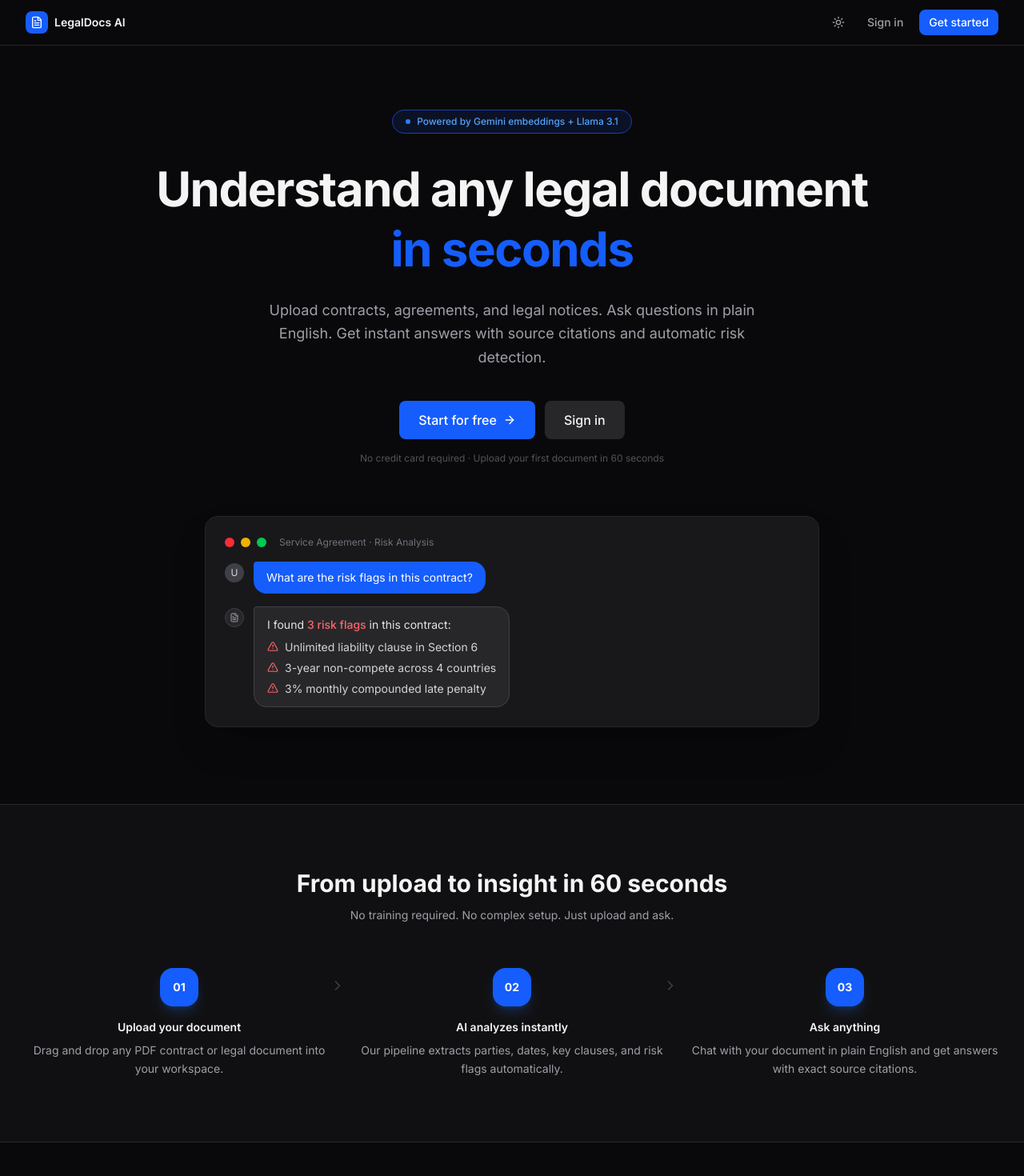
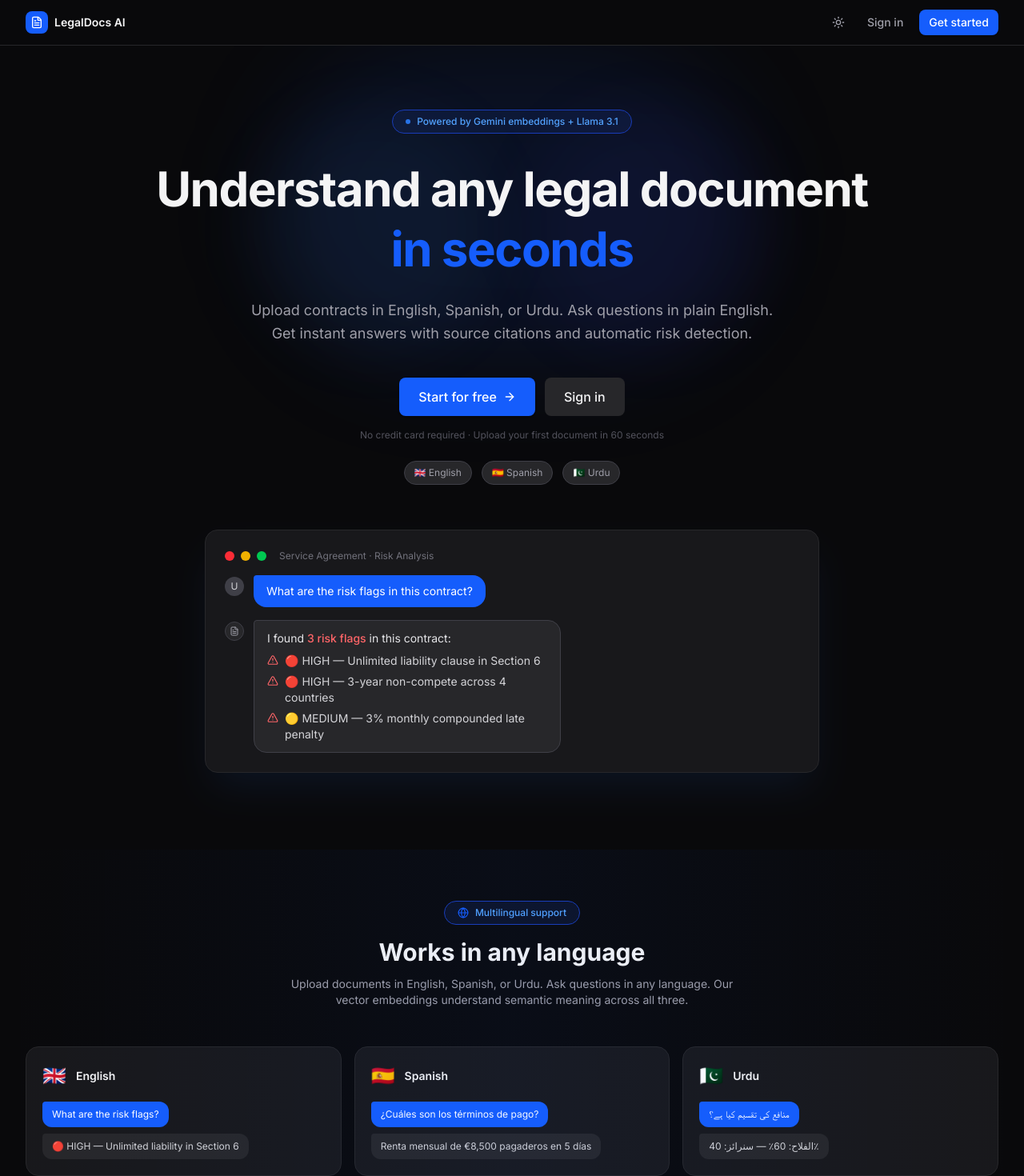
Before and after one commit to TabarakAllahKhan/Smart_Legal_Document_Intelligence, a React (Vite) app in the folder frontend/: page / in a window 1280 px wide. Shown: the top 1470 px of the page at 80% size. Built offline with nearby package versions, Linux system fonts and the light colour scheme.

Commit message:
feat: update README and enhance chat functionality with multilingual support; add language detection and system prompts for risk mitigation

```diff
--- a/frontend/src/components/chat/ChatWindow.tsx
+++ b/frontend/src/components/chat/ChatWindow.tsx
@@ -18,9 +18,17 @@ interface Message {
 interface ChatWindowProps {
   messages: Message[]
   loading: boolean
+  onSuggestedQuestion: (question: string) => void
 }
 
-export default function ChatWindow({ messages, loading }: ChatWindowProps) {
+const suggestions = [
+  'What are the risk flags and how do I handle them?',
+  'Summarize this contract',
+  'What are the payment terms?',
+  'What is the termination clause?'
+]
+
+export default function ChatWindow({ messages, loading, onSuggestedQuestion }: ChatWindowProps) {
   const bottomRef = useRef<HTMLDivElement>(null)
 
   useEffect(() => {
@@ -38,9 +46,22 @@ export default function ChatWindow({ messages, loading }: ChatWindowProps) {
           <p className="text-sm font-medium text-zinc-900 dark:text-zinc-100">
             Ask anything about this document
           </p>
-          <p className="text-xs text-zinc-500 dark:text-zinc-400 mt-1">
-            Try "What are the payment terms?" or "What are the risk flags?"
+          <p className="text-xs text-zinc-500 dark:text-zinc-400 mt-1 mb-6">
+            Get instant answers with source citations
           </p>
+
+          {/* quick suggestion buttons */}
+          <div className="flex flex-wrap gap-2 justify-center max-w-lg">
+            {suggestions.map((suggestion) => (
+              <button
+                key={suggestion}
+                onClick={() => onSuggestedQuestion(suggestion)}
+                className="text-xs px-3 py-2 rounded-xl border border-zinc-200 dark:border-zinc-700 text-zinc-600 dark:text-zinc-400 hover:border-blue-500 hover:text-blue-600 dark:hover:border-blue-500 dark:hover:text-blue-400 bg-white dark:bg-zinc-900 transition-all duration-200 cursor-pointer"
+              >
+                {suggestion}
+              </button>
+            ))}
+          </div>
         </div>
       )}
 
--- a/frontend/src/pages/ChatPage.tsx
+++ b/frontend/src/pages/ChatPage.tsx
@@ -159,7 +159,11 @@ export default function ChatPage() {
           )}
 
           {/* messages */}
-          <ChatWindow messages={messages} loading={loading} />
+          <ChatWindow
+             messages={messages}
+             loading={loading}
+             onSuggestedQuestion={handleSend}
+              />
 
           {/* input */}
           <ChatInput
--- a/frontend/src/pages/LandingPage.tsx
+++ b/frontend/src/pages/LandingPage.tsx
@@ -1,7 +1,8 @@
 import { useNavigate } from 'react-router-dom'
 import {
   FileText, Shield, Zap, Search, AlertTriangle,
-  MessageSquare, ChevronRight, Check, ArrowRight
+  MessageSquare, ChevronRight, Check, ArrowRight,
+  Globe
 } from 'lucide-react'
 import Navbar from '../components/layout/Navbar'
 import Button from '../components/ui/Button'
@@ -33,6 +34,11 @@ const features = [
     description: 'Your documents never leave your workspace. JWT auth, httpOnly cookies, and encrypted storage protect every file.'
   },
   {
+    icon: Globe,
+    title: 'Multilingual support',
+    description: 'Upload contracts in English, Spanish, or Urdu. Ask questions in any language and get answers in the same language.'
+  },
+  {
     icon: FileText,
     title: 'Multi-document',
     description: 'Maintain separate workspaces per document with full conversation history across all your contracts.'
@@ -40,7 +46,7 @@ const features = [
 ]
 
 const steps = [
-  { step: '01', title: 'Upload your document', description: 'Drag and drop any PDF contract or legal document into your workspace.' },
+  { step: '01', title: 'Upload your document', description: 'Drag and drop any PDF contract or legal document in English, Spanish, or Urdu.' },
   { step: '02', title: 'AI analyzes instantly', description: 'Our pipeline extracts parties, dates, key clauses, and risk flags automatically.' },
   { step: '03', title: 'Ask anything', description: 'Chat with your document in plain English and get answers with exact source citations.' }
 ]
@@ -66,6 +72,27 @@ const testimonials = [
   }
 ]
 
+const languages = [
+  {
+    flag: '🇬🇧',
+    language: 'English',
+    question: 'What are the risk flags?',
+    answer: '🔴 HIGH — Unlimited liability in Section 6'
+  },
+  {
+    flag: '🇪🇸',
+    language: 'Spanish',
+    question: '¿Cuáles son los términos de pago?',
+    answer: 'Renta mensual de €8,500 pagaderos en 5 días'
+  },
+  {
+    flag: '🇵🇰',
+    language: 'Urdu',
+    question: 'منافع کی تقسیم کیا ہے؟',
+    answer: 'الفلاح: 60٪ — سنرائز: 40٪'
+  }
+]
+
 export default function LandingPage() {
   const navigate = useNavigate()
 
@@ -74,7 +101,14 @@ export default function LandingPage() {
       <Navbar />
 
       {/* hero */}
-      <section className="max-w-7xl mx-auto px-4 sm:px-6 lg:px-8 pt-20 pb-24 text-center">
+      <section className="relative max-w-7xl mx-auto px-4 sm:px-6 lg:px-8 pt-20 pb-24 text-center overflow-hidden">
+
+        {/* blue glow background */}
+        <div className="absolute top-0 left-1/2 -translate-x-1/2 w-[600px] h-[400px] bg-blue-600/20 dark:bg-blue-600/10 rounded-full blur-3xl pointer-events-none" />
+        <div className="absolute top-20 left-1/4 w-[300px] h-[300px] bg-blue-400/10 dark:bg-blue-400/5 rounded-full blur-2xl pointer-events-none" />
+        <div className="absolute top-20 right-1/4 w-[300px] h-[300px] bg-indigo-600/10 dark:bg-indigo-600/5 rounded-full blur-2xl pointer-events-none" />
+
+        <div className="relative">
           <div className="inline-flex items-center gap-2 bg-blue-50 dark:bg-blue-900/20 border border-blue-200 dark:border-blue-800 rounded-full px-4 py-1.5 mb-8">
             <div className="w-1.5 h-1.5 bg-blue-500 rounded-full animate-pulse" />
             <span className="text-xs font-medium text-blue-700 dark:text-blue-400">
@@ -88,7 +122,7 @@ export default function LandingPage() {
           </h1>
 
           <p className="mt-6 text-lg text-zinc-600 dark:text-zinc-400 max-w-2xl mx-auto leading-relaxed">
-          Upload contracts, agreements, and legal notices. Ask questions in plain English.
+            Upload contracts in English, Spanish, or Urdu. Ask questions in plain English.
             Get instant answers with source citations and automatic risk detection.
           </p>
 
@@ -106,8 +140,20 @@ export default function LandingPage() {
             No credit card required · Upload your first document in 60 seconds
           </p>
 
+          {/* language badges */}
+          <div className="flex items-center justify-center gap-3 mt-6 flex-wrap">
+            {['🇬🇧 English', '🇪🇸 Spanish', '🇵🇰 Urdu'].map((lang) => (
+              <span
+                key={lang}
+                className="text-xs px-3 py-1.5 rounded-full bg-zinc-100 dark:bg-zinc-800 border border-zinc-200 dark:border-zinc-700 text-zinc-600 dark:text-zinc-400"
+              >
+                {lang}
+              </span>
+            ))}
+          </div>
+
           {/* hero card */}
-        <div className="mt-16 max-w-3xl mx-auto bg-zinc-950 dark:bg-zinc-900 rounded-2xl border border-zinc-800 p-6 text-left shadow-2xl">
+          <div className="mt-14 max-w-3xl mx-auto bg-zinc-950 dark:bg-zinc-900 rounded-2xl border border-zinc-800 p-6 text-left shadow-2xl shadow-blue-500/10">
             <div className="flex items-center gap-2 mb-4">
               <div className="w-3 h-3 rounded-full bg-red-500" />
               <div className="w-3 h-3 rounded-full bg-yellow-500" />
@@ -134,20 +180,68 @@ export default function LandingPage() {
                   <ul className="flex flex-col gap-1.5 text-zinc-300">
                     <li className="flex items-start gap-2">
                       <AlertTriangle className="w-3.5 h-3.5 text-red-400 shrink-0 mt-0.5" />
-                    Unlimited liability clause in Section 6
+                      🔴 HIGH — Unlimited liability clause in Section 6
                     </li>
                     <li className="flex items-start gap-2">
                       <AlertTriangle className="w-3.5 h-3.5 text-red-400 shrink-0 mt-0.5" />
-                    3-year non-compete across 4 countries
+                      🔴 HIGH — 3-year non-compete across 4 countries
                     </li>
                     <li className="flex items-start gap-2">
                       <AlertTriangle className="w-3.5 h-3.5 text-red-400 shrink-0 mt-0.5" />
-                    3% monthly compounded late penalty
+                      🟡 MEDIUM — 3% monthly compounded late penalty
                     </li>
                   </ul>
                 </div>
               </div>
             </div>
+          </div>
+        </div>
+      </section>
+
+      {/* multilingual section */}
+      <section className="relative max-w-7xl mx-auto px-4 sm:px-6 lg:px-8 py-16">
+        <div className="absolute inset-0 bg-gradient-to-r from-transparent via-blue-600/5 to-transparent pointer-events-none rounded-3xl" />
+
+        <div className="text-center mb-12">
+          <div className="inline-flex items-center gap-2 bg-blue-50 dark:bg-blue-900/20 border border-blue-200 dark:border-blue-800 rounded-full px-4 py-1.5 mb-4">
+            <Globe className="w-3.5 h-3.5 text-blue-600" />
+            <span className="text-xs font-medium text-blue-700 dark:text-blue-400">
+              Multilingual support
+            </span>
+          </div>
+          <h2 className="text-2xl sm:text-3xl font-bold text-zinc-900 dark:text-zinc-100">
+            Works in any language
+          </h2>
+          <p className="mt-3 text-zinc-500 dark:text-zinc-400 text-sm max-w-xl mx-auto">
+            Upload documents in English, Spanish, or Urdu. Ask questions in any language.
+            Our vector embeddings understand semantic meaning across all three.
+          </p>
+        </div>
+
+        <div className="grid grid-cols-1 sm:grid-cols-3 gap-4">
+          {languages.map((lang, i) => (
+            <div
+              key={i}
+              className="bg-white dark:bg-zinc-900 border border-zinc-200 dark:border-zinc-800 rounded-2xl p-5 hover:border-blue-300 dark:hover:border-blue-700 hover:shadow-lg hover:shadow-blue-500/5 transition-all duration-200"
+            >
+              <div className="flex items-center gap-3 mb-4">
+                <span className="text-2xl">{lang.flag}</span>
+                <span className="text-sm font-semibold text-zinc-900 dark:text-zinc-100">
+                  {lang.language}
+                </span>
+              </div>
+
+              {/* mock chat */}
+              <div className="flex flex-col gap-2">
+                <div className="bg-blue-600 text-white text-xs px-3 py-2 rounded-xl rounded-tl-sm self-start max-w-full">
+                  {lang.question}
+                </div>
+                <div className="bg-zinc-100 dark:bg-zinc-800 text-zinc-700 dark:text-zinc-300 text-xs px-3 py-2 rounded-xl rounded-tl-sm self-start max-w-full">
+                  {lang.answer}
+                </div>
+              </div>
+            </div>
+          ))}
         </div>
       </section>
 
@@ -166,7 +260,7 @@ export default function LandingPage() {
           <div className="grid grid-cols-1 sm:grid-cols-3 gap-8">
             {steps.map((step, i) => (
               <div key={i} className="flex flex-col items-center text-center relative">
-                <div className="w-12 h-12 bg-blue-600 rounded-2xl flex items-center justify-center mb-4 shadow-lg shadow-blue-500/20">
+                <div className="w-12 h-12 bg-blue-600 rounded-2xl flex items-center justify-center mb-4 shadow-lg shadow-blue-500/30">
                   <span className="text-white font-bold text-sm">{step.step}</span>
                 </div>
                 {i < steps.length - 1 && (
@@ -185,7 +279,9 @@ export default function LandingPage() {
       </section>
 
       {/* features */}
-      <section className="max-w-7xl mx-auto px-4 sm:px-6 lg:px-8 py-20">
+      <section className="relative max-w-7xl mx-auto px-4 sm:px-6 lg:px-8 py-20">
+        <div className="absolute bottom-0 left-1/2 -translate-x-1/2 w-[500px] h-[300px] bg-blue-600/10 dark:bg-blue-600/5 rounded-full blur-3xl pointer-events-none" />
+
         <div className="text-center mb-14">
           <h2 className="text-2xl sm:text-3xl font-bold text-zinc-900 dark:text-zinc-100">
             Everything you need to understand any contract
@@ -196,13 +292,13 @@ export default function LandingPage() {
           </p>
         </div>
 
-        <div className="grid grid-cols-1 sm:grid-cols-2 lg:grid-cols-3 gap-6">
+        <div className="grid grid-cols-1 sm:grid-cols-2 lg:grid-cols-3 gap-6 relative">
           {features.map((feature, i) => (
             <div
               key={i}
-              className="bg-white dark:bg-zinc-900 border border-zinc-200 dark:border-zinc-800 rounded-2xl p-6 hover:border-zinc-300 dark:hover:border-zinc-700 hover:shadow-md transition-all duration-200"
+              className="bg-white dark:bg-zinc-900 border border-zinc-200 dark:border-zinc-800 rounded-2xl p-6 hover:border-blue-300 dark:hover:border-blue-700 hover:shadow-lg hover:shadow-blue-500/5 transition-all duration-200"
             >
-              <div className="w-9 h-9 bg-blue-50 dark:bg-blue-900/20 rounded-xl flex items-center justify-center mb-4">
+              <div className="w-9 h-9 bg-blue-50 dark:bg-blue-900/30 rounded-xl flex items-center justify-center mb-4">
                 <feature.icon className="w-4 h-4 text-blue-600" />
               </div>
               <h3 className="text-sm font-semibold text-zinc-900 dark:text-zinc-100 mb-2">
@@ -229,13 +325,13 @@ export default function LandingPage() {
             {testimonials.map((t, i) => (
               <div
                 key={i}
-                className="bg-white dark:bg-zinc-900 border border-zinc-200 dark:border-zinc-800 rounded-2xl p-6"
+                className="bg-white dark:bg-zinc-900 border border-zinc-200 dark:border-zinc-800 rounded-2xl p-6 hover:shadow-md transition-all duration-200"
               >
                 <p className="text-sm text-zinc-600 dark:text-zinc-400 leading-relaxed mb-4">
                   "{t.text}"
                 </p>
                 <div className="flex items-center gap-3">
-                  <div className="w-8 h-8 bg-blue-600 rounded-full flex items-center justify-center">
+                  <div className="w-8 h-8 bg-blue-600 rounded-full flex items-center justify-center shrink-0">
                     <span className="text-white text-xs font-semibold">
                       {t.name.charAt(0)}
                     </span>
@@ -256,27 +352,31 @@ export default function LandingPage() {
       </section>
 
       {/* cta */}
-      <section className="max-w-7xl mx-auto px-4 sm:px-6 lg:px-8 py-20 text-center">
-        <div className="bg-blue-600 rounded-3xl px-8 py-16 relative overflow-hidden">
-          <div className="absolute inset-0 bg-gradient-to-br from-blue-500 to-blue-700 opacity-50" />
+      <section className="relative max-w-7xl mx-auto px-4 sm:px-6 lg:px-8 py-20 text-center">
+        <div className="absolute inset-x-4 inset-y-10 bg-blue-600/20 blur-3xl rounded-full pointer-events-none" />
+        <div className="relative bg-blue-600 rounded-3xl px-8 py-16 overflow-hidden shadow-2xl shadow-blue-500/30">
+          <div className="absolute inset-0 bg-gradient-to-br from-blue-500 via-blue-600 to-indigo-700" />
+          <div className="absolute top-0 right-0 w-64 h-64 bg-white/5 rounded-full -translate-y-1/2 translate-x-1/2" />
+          <div className="absolute bottom-0 left-0 w-48 h-48 bg-white/5 rounded-full translate-y-1/2 -translate-x-1/2" />
+
           <div className="relative">
             <h2 className="text-2xl sm:text-3xl font-bold text-white mb-4">
               Start analyzing your contracts today
             </h2>
             <p className="text-blue-100 text-sm mb-8 max-w-md mx-auto">
-              Upload your first document for free. No credit card required.
+              Upload your first document for free in English, Spanish, or Urdu.
             </p>
             <div className="flex items-center justify-center gap-3 flex-wrap">
               <button
                 onClick={() => navigate('/register')}
-                className="bg-white text-blue-600 hover:bg-blue-50 font-semibold text-sm px-6 py-3 rounded-xl transition-all duration-200 flex items-center gap-2"
+                className="bg-white text-blue-600 hover:bg-blue-50 font-semibold text-sm px-6 py-3 rounded-xl transition-all duration-200 flex items-center gap-2 shadow-lg"
               >
                 Get started free
                 <ArrowRight className="w-4 h-4" />
               </button>
             </div>
             <div className="flex items-center justify-center gap-6 mt-6 flex-wrap">
-              {['No credit card', 'Upload in 60 seconds', 'Cancel anytime'].map((item) => (
+              {['No credit card', 'Upload in 60 seconds', 'English · Spanish · Urdu'].map((item) => (
                 <div key={item} className="flex items-center gap-1.5 text-blue-100 text-xs">
                   <Check className="w-3.5 h-3.5" />
                   {item}
@@ -298,9 +398,14 @@ export default function LandingPage() {
               LegalDocs AI
             </span>
           </div>
+          <div className="flex items-center gap-4">
+            <span className="text-xs text-zinc-400 dark:text-zinc-600">
+              🇬🇧 🇪🇸 🇵🇰 Multilingual support
+            </span>
             <p className="text-xs text-zinc-400 dark:text-zinc-600">
               Built with React, TypeScript, Express, pgvector, and LangChain
             </p>
+          </div>
         </div>
       </footer>
 
```
Also changed, not shown: 2 other files (tests, documents, lock files or other folders). Lines whose indentation alone changed are shown as unchanged.
